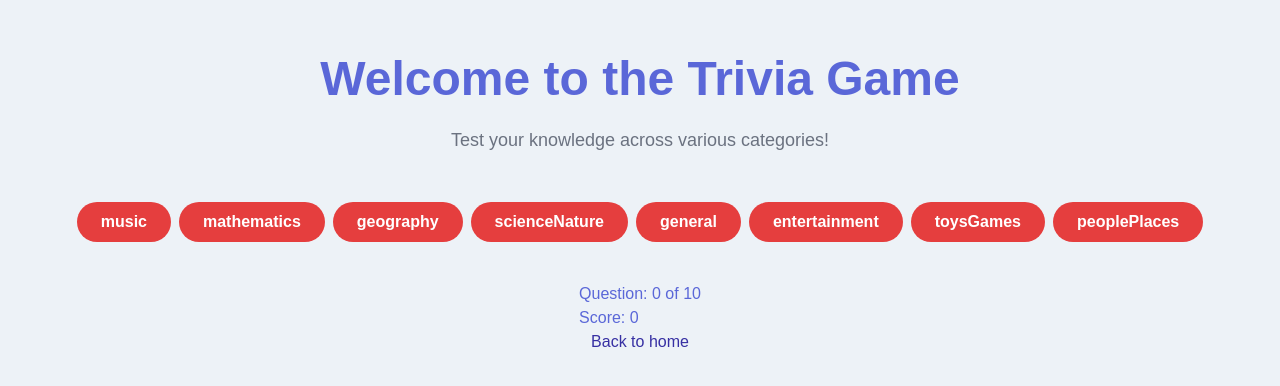
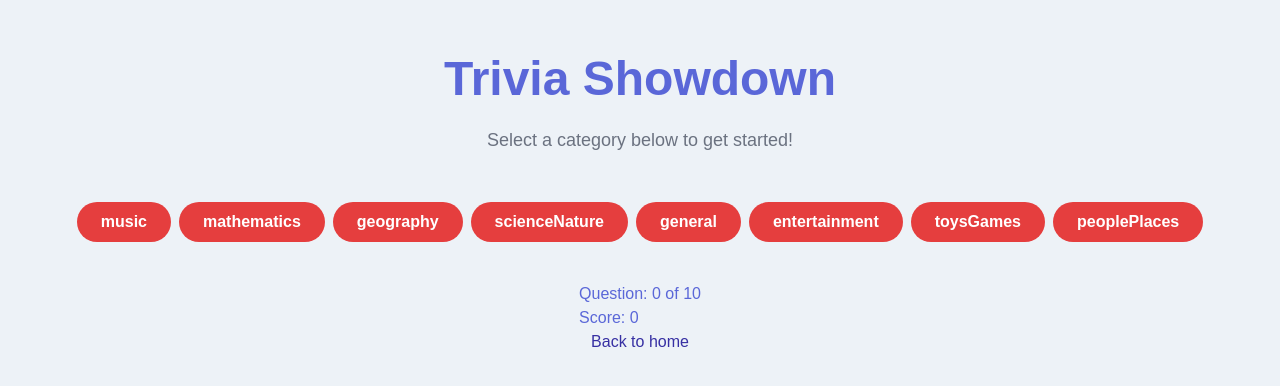
Before and after one commit to adam-knight1/BoredomBusterFrontEnd, a Next.js app: page /trivia-data in a window 1280 px wide. Shown: the part 188-574 px from the top of the page. Built offline with nearby package versions, Linux system fonts and the light colour scheme.

Commit message:
further UI tweaks to trivia frontend

```diff
--- a/pages/trivia-data.tsx
+++ b/pages/trivia-data.tsx
@@ -4,8 +4,8 @@ import TriviaGame from '../components/TriviaGame';
 const TriviaPage: React.FC = () => {
   return (
     <main className="flex min-h-screen flex-col items-center justify-center bg-secondary p-24 text-primary">
-      <h1 className="text-5xl font-bold mb-6">Welcome to the Trivia Game</h1>
-      <p className="text-lg text-gray-500 mb-8">Test your knowledge across various categories!</p>
+      <h1 className="text-5xl font-bold mb-6">Trivia Showdown</h1>
+      <p className="text-lg text-gray-500 mb-8">Select a category below to get started!</p>
       <TriviaGame />
     </main>
   );
```
